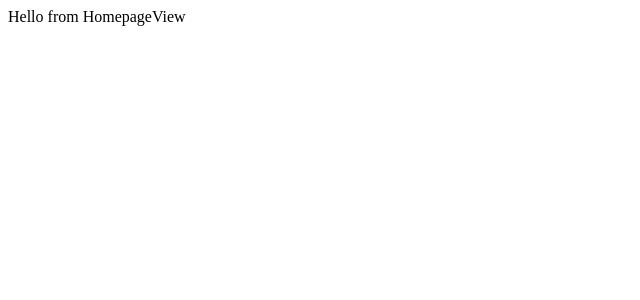
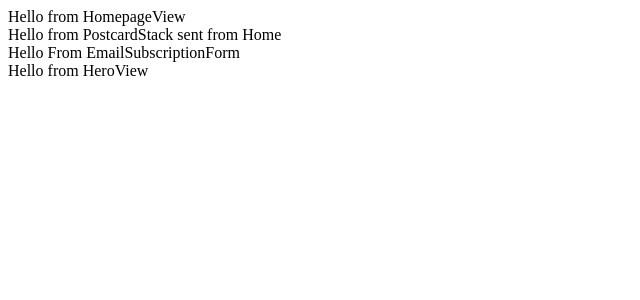
Before and after one commit to CruzHacks/cruzhacks-2021-website, a React (Create React App) app: page / in a window 1280 px wide. Shown: the top 300 px of the page, without its empty margins (0-640 px from the left). Built offline with nearby package versions, Linux system fonts and the light colour scheme.

Commit message:
added hero view and images folder

```diff
--- a/package.json
+++ b/package.json
@@ -11,6 +11,7 @@
     "@types/react": "^16.9.49",
     "@types/react-dom": "^16.9.8",
     "@types/react-router-dom": "^5.1.6",
+    "prop-types": "^15.7.2",
     "react": "^16.13.1",
     "react-dom": "^16.13.1",
     "react-router-dom": "^5.2.0",
@@ -49,6 +50,7 @@
     ]
   },
   "devDependencies": {
+    "@types/prop-types": "^15.7.3",
     "@typescript-eslint/eslint-plugin": "4.0.1",
     "@typescript-eslint/parser": "4.0.1",
     "enzyme": "^3.11.0",
--- a/src/components/PostcardStack/index.view.tsx
+++ b/src/components/PostcardStack/index.view.tsx
@@ -1,8 +1,21 @@
 import React from "react";
+import PropTypes from "prop-types";
 import "./PostcardStack.scss";
 
-const PostcardStack: React.FC = () => {
-  return <div className="PostcardStack">Hello from PostcardStack</div>;
+type PostcardStackProps = {
+  pageName: string;
+};
+
+const PostcardStack: React.FC<PostcardStackProps> = ({ pageName }) => {
+  return (
+    <div className="PostcardStack">
+      Hello from PostcardStack sent from {pageName}
+    </div>
+  );
 };
 
 export default PostcardStack;
+
+PostcardStack.propTypes = {
+  pageName: PropTypes.string.isRequired,
+};
--- a/src/stylesheets/_variables.scss
+++ b/src/stylesheets/_variables.scss
@@ -2,6 +2,7 @@
   --black: #000;
   --white: #fff;
   --wedgewood: #4f728e;
+  --grey: #bfbfbf;
 
   /* These are for gradient */
   --wedgewood__gradient: #486988;
--- /dev/null
+++ b/src/views/Hero/Hero.scss
@@ -0,0 +1,3 @@
+/* stylelint-disable-line no-empty-source */
+
+/* Delete these lines when you begin development */
--- /dev/null
+++ b/src/views/Hero/index.view.tsx
@@ -0,0 +1,25 @@
+import React from "react";
+import PropTypes from "prop-types";
+import PostcardStack from "components/PostcardStack/index.view";
+import EmailSubscriptionForm from "components/EmailSubscription/index.view";
+import "./Hero.scss";
+
+type HeroProps = {
+  pageName: string;
+};
+
+const HeroView: React.FC<HeroProps> = ({ pageName }) => {
+  return (
+    <div className="HeroView">
+      <PostcardStack pageName={pageName} />
+      <EmailSubscriptionForm />
+      Hello from HeroView
+    </div>
+  );
+};
+
+export default HeroView;
+
+HeroView.propTypes = {
+  pageName: PropTypes.string.isRequired,
+};
--- a/src/views/Home/index.view.tsx
+++ b/src/views/Home/index.view.tsx
@@ -1,9 +1,15 @@
 import React from "react";
+import HeroView from "views/Hero/index.view";
 
 import "./Home.scss";
 
 const HomepageView: React.FC = () => {
-  return <div className="Homepage">Hello from HomepageView</div>;
+  return (
+    <div className="Homepage">
+      Hello from HomepageView
+      <HeroView pageName={"Home"} />
+    </div>
+  );
 };
 
 export default HomepageView;
```
Also changed, not shown: src/images/placeholder.txt (added), 1 other file (tests, documents, lock files or other folders).
